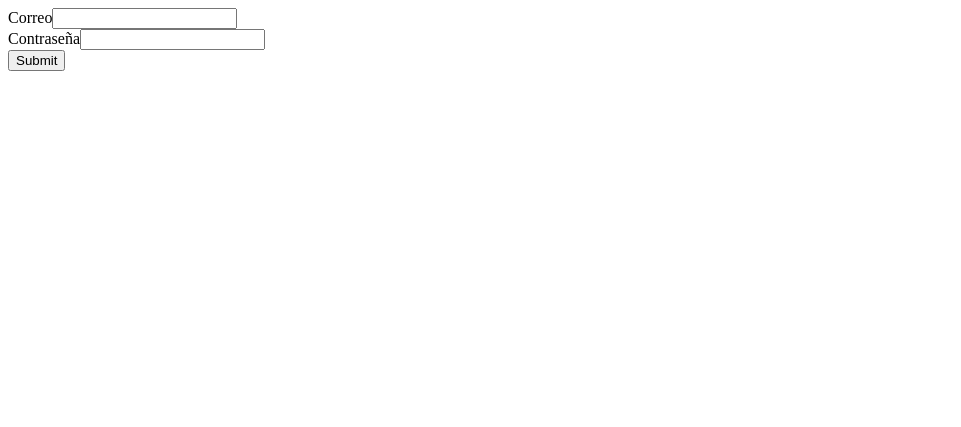
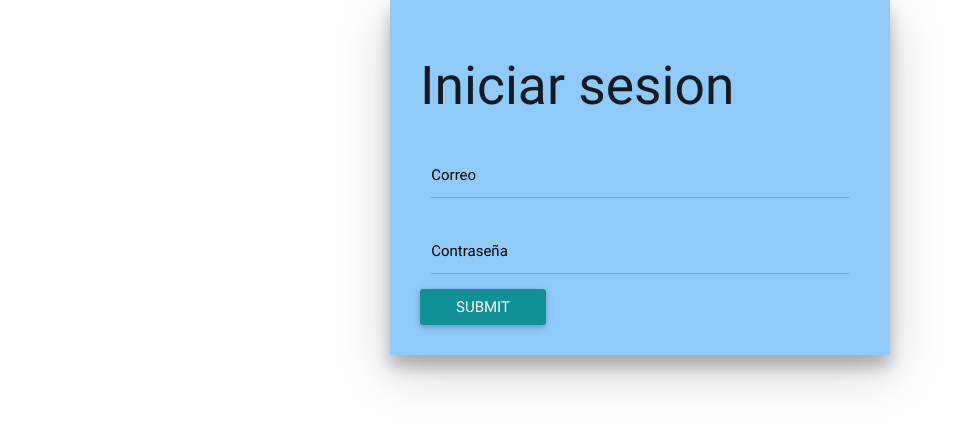
Before and after one commit to SoftARV/sistema-inscripcion-web, a PHP site: page /iniciar_sesion.php in a window 1280 px wide. Shown: the top 427 px of the page, without its empty margins (0-961 px from the left). Run offline with PHP 8.4, Linux system fonts and the light colour scheme.

Commit message:
feat: add the login screen

```diff
--- a/iniciar_sesion.php
+++ b/iniciar_sesion.php
@@ -3,12 +3,32 @@
 <head>
 	<meta charset="UTF-8">
 	<title>Iniciar Sesion</title>
+	<link rel="stylesheet" href="css/materialize.min.css">
+	<link rel="stylesheet" href="inicio.css">
 </head>
 <body>
-	<form action="login.php" method="post" >
-		<label for="email">Correo</label><input type="email" name="email"><br>
-		<label for="password">Contraseña</label><input type="password" name="password"><br>
-		<input type="submit">
-	</form>
+
+	<div class="row z-depth-3 blue lighten-3">
+		<h2>Iniciar sesion</h2>
+     	<form action="login.php" method="post" >
+			<div class="input-field col s12">
+				<input class="correo" id="email" type="email" name="email"><br>
+				<label for="email">Correo</label>
+			</div>
+			<div class="input-field col s12">
+				<input class="password" id="password" type="password" name="password"><br>
+				<label for="password">Contraseña</label>
+			</div>
+				<input class="login waves-effect waves-light btn" type="submit" >
+
+
+		</form>
+
+    </div>
+
+
+
+	<script src="js/jquery-2.2.4.min.js"></script>
+	<script src="js/materialize.min.js"></script>
 </body>
 </html>
--- /dev/null
+++ b/inicio.css
@@ -0,0 +1,14 @@
+.row {
+	width: 500px;
+	padding: 30px;
+
+}
+
+.login {
+
+	background-color: #119098;
+}
+
+.input-field label {
+     color: #000;
+ }
```
